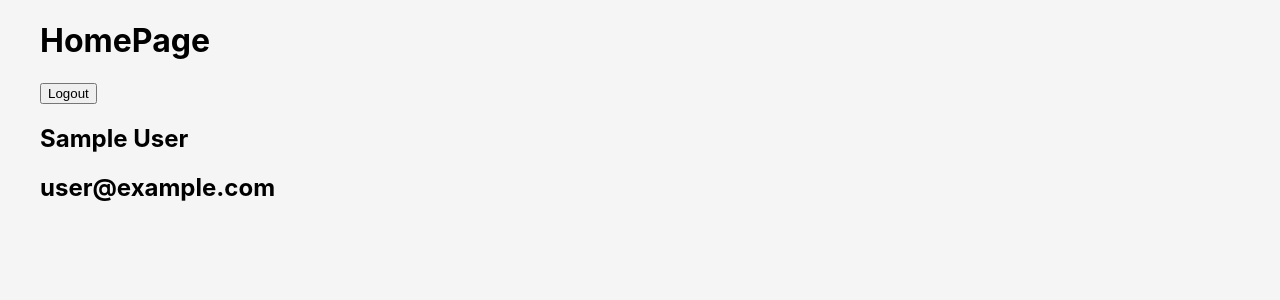
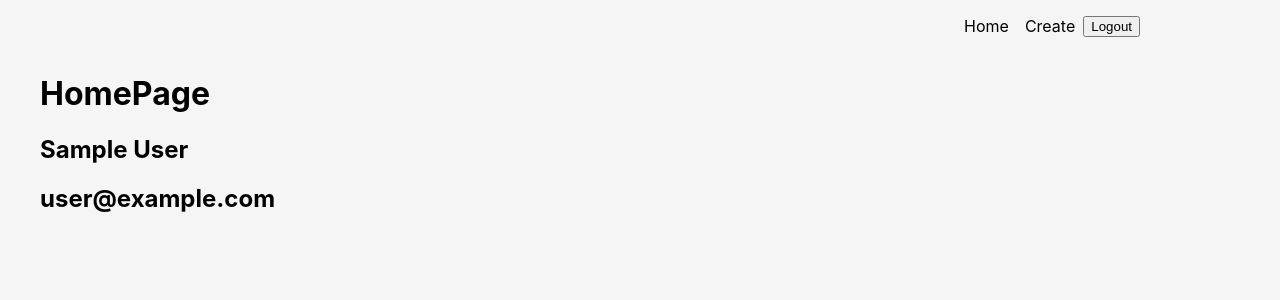
Before and after one commit to mani-barathi/react-firebase-demo, a React (Create React App) app: page / in a window 1280 px wide. Shown: the top 300 px of the page. Built offline with nearby package versions, Linux system fonts and the light colour scheme; no server answers; sample sign-in values are in the browser's storage.

Commit message:
added Navbar

```diff
--- a/src/App.js
+++ b/src/App.js
@@ -2,17 +2,20 @@ import "./styles/App.css";
 import { onAuthStateChanged } from "firebase/auth";
 import { auth } from "./firebase";
 import { useEffect, useState } from "react";
+import { Route, Routes, useNavigate } from "react-router-dom";
 
-import { Route, Routes } from "react-router-dom";
 import HomePage from "./pages/HomePage";
-import { useNavigate } from "react-router-dom";
 import LoginPage from "./pages/LoginPage";
+import CreateBlogPostPage from "./pages/CreateBlogPostPage";
+
+import Navbar from "./components/Navbar";
 
 function App() {
   const [user, setUser] = useState();
   const navigate = useNavigate();
 
   useEffect(() => {
+    console.log("route is changed", navigate);
     onAuthStateChanged(auth, (authUser) => {
       if (authUser) {
         // user is logged in
@@ -27,10 +30,17 @@ function App() {
   }, [navigate]);
 
   return (
-    <Routes>
-      <Route path="/login" element={<LoginPage />} />
-      <Route path="/" element={<HomePage user={user} setUser={setUser} />} />
-    </Routes>
+    <div>
+      <Navbar user={user} setUser={setUser} />
+      <Routes>
+        <Route path="/" element={<HomePage user={user} />} />
+        <Route
+          path="/login"
+          element={<LoginPage user={user} setUser={setUser} />}
+        />
+        <Route path="/create" element={<CreateBlogPostPage />} />
+      </Routes>
+    </div>
   );
 }
 
--- /dev/null
+++ b/src/components/Navbar.js
@@ -0,0 +1,31 @@
+import { signOut } from "firebase/auth";
+import React from "react";
+import { Link } from "react-router-dom";
+import { auth } from "../firebase";
+
+function Navbar({ user, setUser }) {
+  function handleLogout() {
+    signOut(auth).then(() => {
+      setUser(null);
+    });
+  }
+
+  return (
+    <div className="nav">
+      {user && (
+        // Fragment
+        <>
+          <Link to={"/"} className="nav-link">
+            Home
+          </Link>
+          <Link to={"/create"} className="nav-link">
+            Create
+          </Link>
+          <button onClick={handleLogout}> Logout</button>
+        </>
+      )}
+    </div>
+  );
+}
+
+export default Navbar;
--- /dev/null
+++ b/src/pages/CreateBlogPostPage.js
@@ -0,0 +1,7 @@
+import React from "react";
+
+function CreateBlogPostPage() {
+  return <div>CreateBlogPostPage</div>;
+}
+
+export default CreateBlogPostPage;
--- a/src/pages/HomePage.js
+++ b/src/pages/HomePage.js
@@ -1,18 +1,10 @@
-import { signOut } from "firebase/auth";
 import React from "react";
-import { auth } from "../firebase";
 
-function HomePage({ user, setUser }) {
-  function handleLogout() {
-    signOut(auth).then(() => {
-      setUser(null);
-    });
-  }
-
+function HomePage({ user }) {
   return (
     <div className="app">
       <h1>HomePage</h1>
-      <button onClick={handleLogout}> Logout</button>
+
       {user && <h2>{user.displayName}</h2>}
       {user && <h2>{user.email}</h2>}
     </div>
--- a/src/styles/App.css
+++ b/src/styles/App.css
@@ -2,3 +2,22 @@
   margin: auto;
   max-width: 1200px;
 }
+
+.nav {
+  display: flex;
+  justify-content: flex-end;
+  max-width: 1000px;
+  margin: auto;
+  padding: 1rem;
+}
+
+.nav-link {
+  margin: 0 0.5rem;
+  text-decoration: none;
+  color: black;
+  cursor: pointer;
+}
+
+.nav-link:hover {
+  text-decoration: underline;
+}
```
Also changed, not shown: src/index.js (+4 -4 lines).
